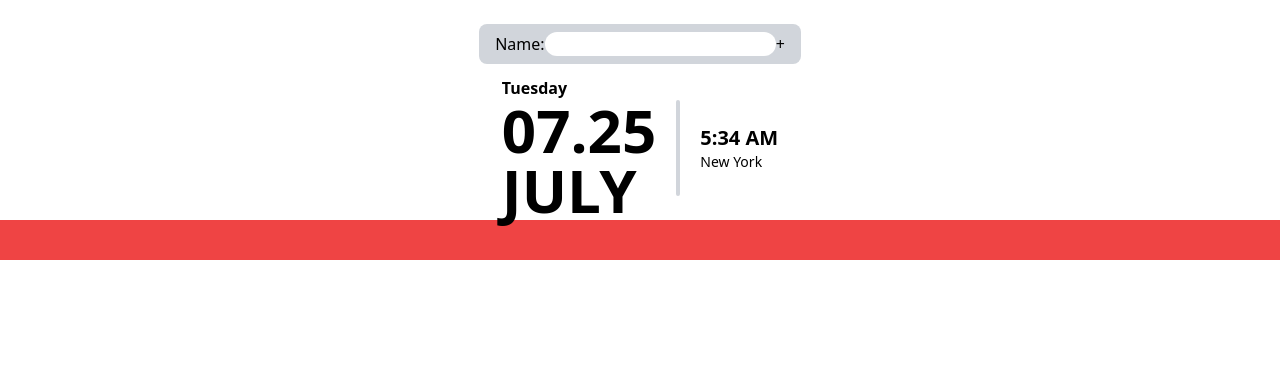
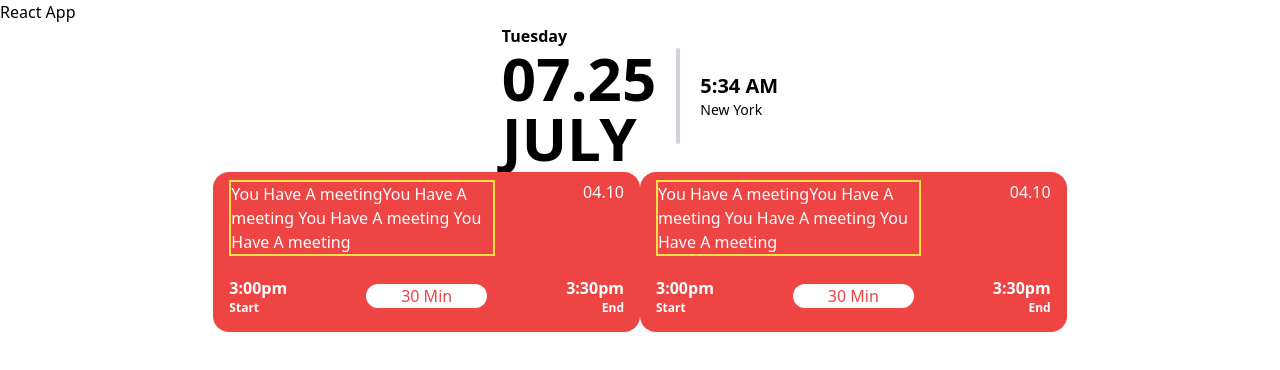
Before and after one commit to JohnCorn/phase-2-project, a React (Create React App) app: page / in a window 1280 px wide. Shown: the top 370 px of the page. Built offline with nearby package versions, Linux system fonts and the light colour scheme; data requests are answered from the project's data file.

Commit message:
styling and set up db

```diff
--- /dev/null
+++ b/db.json
@@ -0,0 +1,16 @@
+{
+    "toys": [
+      {
+        "id": 1,
+        "name": "Woody",
+        "image": "http://www.pngmart.com/files/3/Toy-Story-Woody-PNG-Photos.png",
+        "likes": 8
+      },
+      {
+        "id": 2,
+        "name": "Buzz Lightyear",
+        "image": "http://www.pngmart.com/files/6/Buzz-Lightyear-PNG-Transparent-Picture.png",
+        "likes": 14
+      }
+    ]
+  }
--- a/public/index.html
+++ b/public/index.html
@@ -1,43 +1,16 @@
 <!DOCTYPE html>
 <html lang="en">
   <head>
-    <meta charset="utf-8" />
-    <link rel="icon" href="%PUBLIC_URL%/favicon.ico" />
+
+    <!--<link rel="icon" href="%PUBLIC_URL%/favicon.ico" />
     <meta name="viewport" content="width=device-width, initial-scale=1" />
-    <meta name="theme-color" content="#000000" />
+    <meta name="theme-color" content="#000000" />-->
     <meta
       name="description"
       content="Web site created using create-react-app"
-    />
-    <link rel="apple-touch-icon" href="%PUBLIC_URL%/logo192.png" />
-    <!--
-      manifest.json provides metadata used when your web app is installed on a
-      user's mobile device or desktop. See https://developers.google.com/web/fundamentals/web-app-manifest/
-    -->
-    <link rel="manifest" href="%PUBLIC_URL%/manifest.json" />
-    <!--
-      Notice the use of %PUBLIC_URL% in the tags above.
-      It will be replaced with the URL of the `public` folder during the build.
-      Only files inside the `public` folder can be referenced from the HTML.
-
-      Unlike "/favicon.ico" or "favicon.ico", "%PUBLIC_URL%/favicon.ico" will
-      work correctly both with client-side routing and a non-root public URL.
-      Learn how to configure a non-root public URL by running `npm run build`.
-    -->
     <title>React App</title>
   </head>
   <body>
-    <noscript>You need to enable JavaScript to run this app.</noscript>
     <div id="root"></div>
-    <!--
-      This HTML file is a template.
-      If you open it directly in the browser, you will see an empty page.
-
-      You can add webfonts, meta tags, or analytics to this file.
-      The build step will place the bundled scripts into the <body> tag.
-
-      To begin the development, run `npm start` or `yarn start`.
-      To create a production bundle, use `npm run build` or `yarn build`.
-    -->
   </body>
 </html>
--- a/src/components/AddBar.js
+++ b/src/components/AddBar.js
@@ -1,8 +1,21 @@
 import React from 'react'
 
-function AddBar() {
+function AddItem({isOpen}) {
+    /* TODO:
+    - make this a card of its own
+    -all user to select a bunch of different
+    settings before adding it to the heap
+*/
+
 return (
-    <div className='w-full flex justify-center mt-6 mb-3'>
+    <div >
+    </div>
+);
+
+if (isOpen)
+{
+  return (
+        <div className='absolute w-full flex justify-center mt-6 mb-3 z-10'>
 
             <div className='grid grid-flow-col justify-center'>
 
@@ -13,6 +26,12 @@ function AddBar() {
                             <input
                                 className='bg-white rounded-full'
                                 type="text" name="name" />
+                            <select value="grapefruit" onChange={"this.handleChange"}>
+                                <option value="grapefruit">Grapefruit</option>
+                                <option value="lime">Lime</option>
+                                <option value="coconut">Coconut</option>
+                                <option value="mango">Mango</option>
+                            </select>
                         </label>
                         <input type="submit" value="+" />
                     </form>
@@ -22,5 +41,13 @@ function AddBar() {
         </div>
   )
 }
+  else
+  {
+    return (
+        <div className='w-full flex justify-center mt-6 mb-3'>
+        </div>
+    )
+  }
+}
 
-export default AddBar
+export default AddItem
--- a/src/components/App.js
+++ b/src/components/App.js
@@ -1,14 +1,31 @@
-import React from "react";
+import React,{useEffect, useState} from "react";
 import Header from "./Header";
-import AddBar from "./AddBar";
+import AddItem from "./AddBar";
 import ItemList from "./ItemList";
 
-function App() {
+function App()
+{
+  const [isOpen, setIsOpen] = useState(false)
+  const [items, setItems] = useState([])
+
+  const blurBgClassName = " blur-lg brightness-50";
+
+  useEffect(() => {
+    fetch("http://localhost:3000/toys/")
+    .then(response => response.json())
+    .then(data => setItems(data))
+}, [])
+
+
   return (
-    <div>
-      <AddBar/>
+    <div className='absolute w-screen h-screen'>
+      <AddItem isOpen={isOpen}/>
+      <div className={"w-screen h-screen"  + (isOpen ? blurBgClassName : "")}>
       <Header/>
-      <ItemList/>
+      <ItemList
+        items={items}
+      />
+      </div>
     </div>
   );
 }
--- a/src/components/Header.js
+++ b/src/components/Header.js
@@ -38,9 +38,9 @@ function Header()
 
 
   return (
-    <div className='mx-5 grid grid-flow-col justify-center gap-5'>
+    <div className='mx-5 grid grid-flow-col justify-center items-center gap-5'>
 
-        <div className='mx-auto h-full items-center'>
+        <div className='mx-auto h-full'>
             <h1 className='font-semibold text-md'>
                 {weekDay}
             </h1>
@@ -54,9 +54,7 @@ function Header()
             </h1>
         </div>
 
-        <div className='flex h-full my-auto items-center'>
-            <div className='bg-gray-300 rounded-full w-1 h-2/3'/>
-        </div>
+        <div className='bg-gray-300 rounded-full w-1 h-2/3'/>
 
         <div className='flex h-full items-center'>
             <div>
--- a/src/components/Item.js
+++ b/src/components/Item.js
@@ -1,8 +1,38 @@
 import React from 'react'
 
-function Item () {
+function Item ({itemData}) {
   return (
-    <div className='w-full h-10 bg-red-500'>
+    <div className='w-1/3 rounded-2xl bg-red-500 grid grid-flow-row gap-10 text-white '>
+
+    <div className='mx-4 my-2 grid grid-flow-row gap-5'>
+
+        {/* Top Half */}
+        <div className='grid grid-flow-col items-stretch'>
+            <div className='border-2 border-yellow-300 w-3/4'>
+                <h1>You Have A meetingYou Have A meeting You Have A meeting You Have A meeting</h1>
+            </div>
+
+            <h1 className='text-right'>04.10</h1>
+        </div>
+
+        {/* Bottom Half */}
+        <div className='grid grid-flow-col items-stretch mb-2'>
+            <div className=''>
+                <h1 className='font-semibold'>3:00pm</h1>
+                <p className='text-xs font-semibold'>Start</p>
+            </div>
+
+            <div className='bg-white text-red-500 rounded-full text-center flex justify-center items-center my-2 mx-2'>
+                <h1>30 Min</h1>
+            </div>
+
+            <div className='text-right'>
+                <h1 className='font-semibold'>3:30pm</h1>
+                <p className='text-xs font-semibold'>End</p>
+            </div>
+        </div>
+
+        </div>
     </div>
   )
 }
--- a/src/components/ItemList.js
+++ b/src/components/ItemList.js
@@ -1,10 +1,15 @@
 import React from 'react'
 import Item from './Item'
 
-function ItemList() {
+function ItemList({items}) {
   return (
-    <div>
-        <Item/>
+    <div className='flex justify-center items-center mx-auto my-1'>
+        { items.map((item) => (
+          <Item
+          key={item.id}
+          itemData ={item}
+          />
+        ))}
     </div>
   )
 }
--- a/tailwind.config.js
+++ b/tailwind.config.js
@@ -2,7 +2,8 @@
 module.exports = {
   content: [
     "./src/**/*.{js,jsx,ts,tsx}",
-  ],  theme: {
+  ],
+    theme: {
     extend: {},
   },
   plugins: [],
```
Lines whose indentation alone changed are shown as unchanged.
